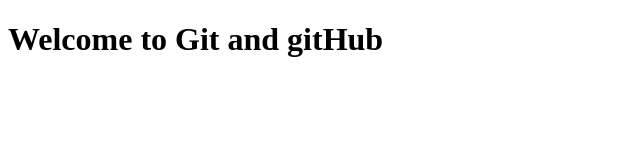
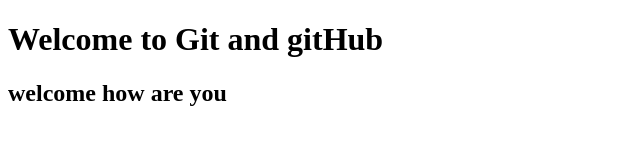
Before and after one commit to Ashish12102000/Demo, a plain HTML site: page index.html in a window 1280 px wide. Shown: the whole page, without its empty margins (0-640 px from the left). Drawn offline with Linux system fonts and the light colour scheme.

Commit message:
modified index

```diff
--- a/index.html
+++ b/index.html
@@ -7,5 +7,6 @@
 </head>
 <body>
     <h1>Welcome to Git and gitHub</h1>
+    <h2>welcome how are you</h2>
 </body>
 </html>
```
